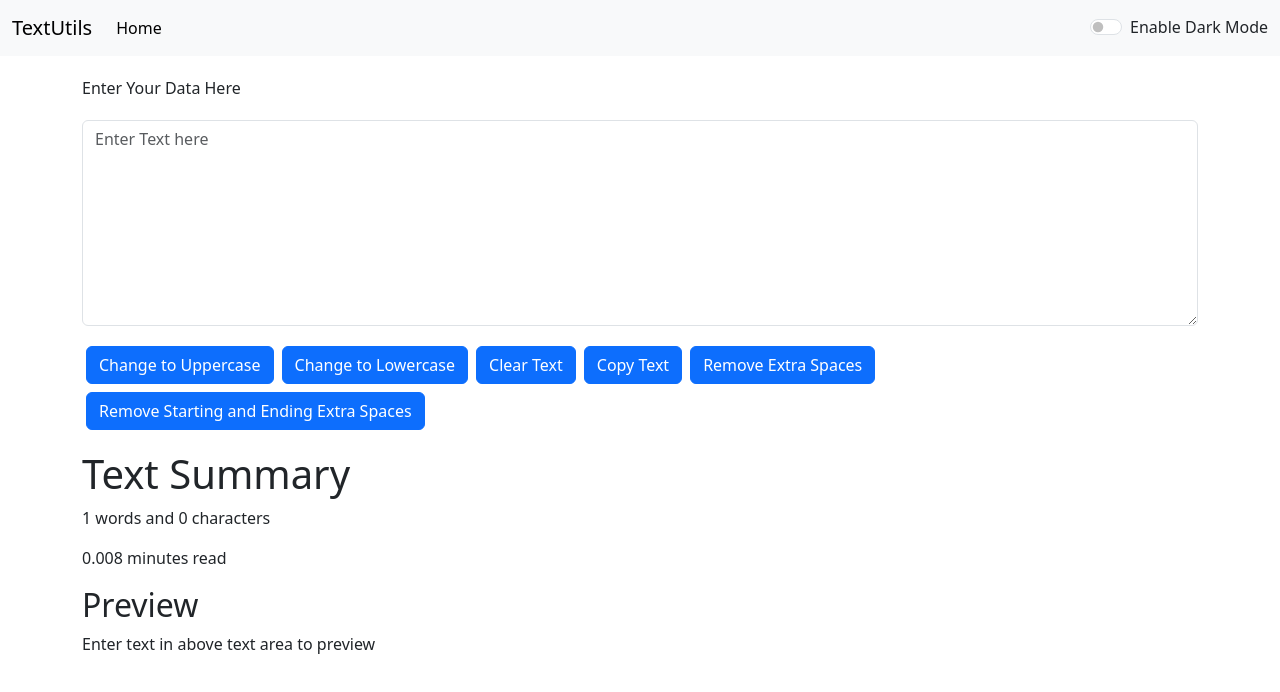
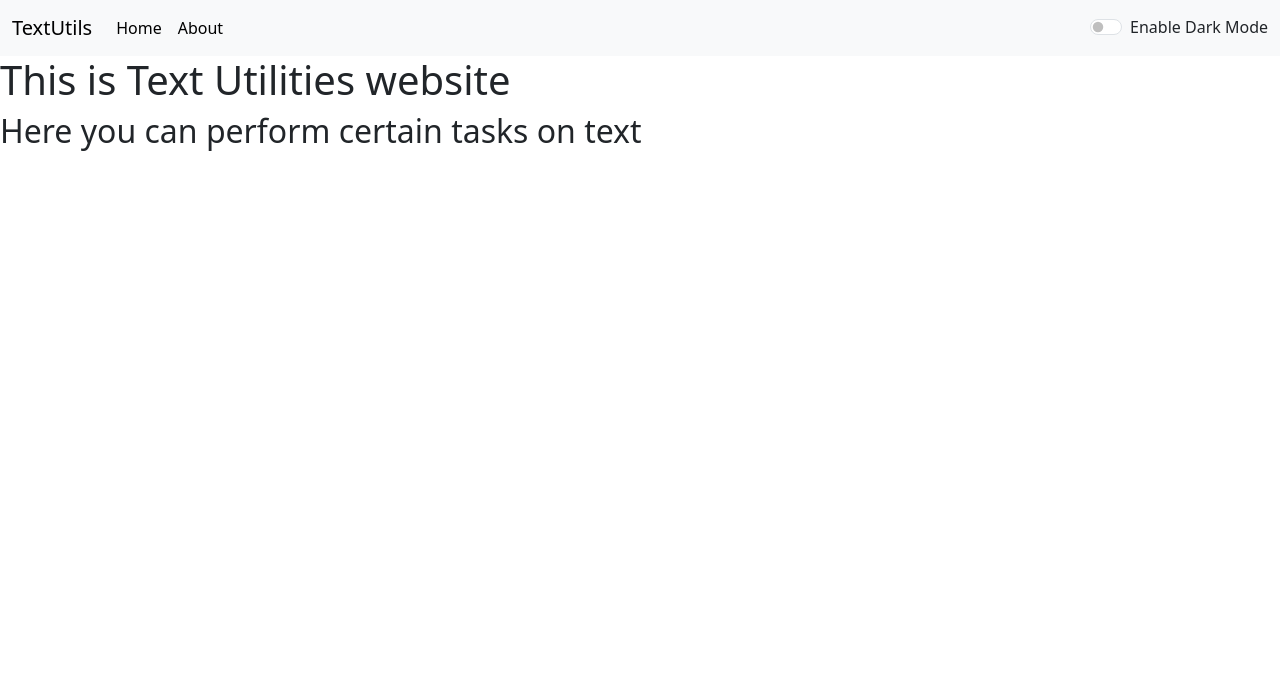
Before and after one commit to riteshsharma-pc/textutils, a React (Create React App) app: page /about in a window 1280 px wide. Shown: the top 692 px of the page. Built offline with nearby package versions, Linux system fonts and the light colour scheme.

Commit message:
adding router

```diff
--- a/package.json
+++ b/package.json
@@ -8,6 +8,8 @@
     "@testing-library/user-event": "^13.5.0",
     "react": "^18.2.0",
     "react-dom": "^18.2.0",
+    "react-router": "^6.8.1",
+    "react-router-dom": "^6.8.1",
     "react-scripts": "5.0.1",
     "web-vitals": "^2.1.4"
   },
--- a/src/App.js
+++ b/src/App.js
@@ -1,8 +1,12 @@
+import React from "react";
 import Navbar from "./components/Navbar";
 import Workspace from "./components/Workspace";
+import About from "./components/About";
 import { useState } from 'react'
 import './App.css'
 import Alert from "./components/Alert";
+import { Route, BrowserRouter,  Routes } from 'react-router-dom';
+
 function App() {
   const [mode, setMode] = useState('light')
   const [filter, setFilter] = useState()
@@ -56,9 +60,14 @@ function App() {
   }
   return (
     <>
+    <BrowserRouter>
       <Navbar title="TextUtils" switchDarkMode={switchDarkMode} mode={mode} filter={filter} />
       <Alert alert={alert} />
-      <Workspace textarea={textarea} showAlert={showAlert} />
+      <Routes>
+      <Route path="/" element={<Workspace textarea={textarea} showAlert={showAlert} />} />
+      <Route path="/about" element={<About />} />
+      </Routes>
+    </BrowserRouter>
     </>
   );
 }
--- /dev/null
+++ b/src/components/About.js
@@ -0,0 +1,8 @@
+export default function About() {
+    return(
+        <>
+            <h1>This is Text Utilities website</h1>
+            <h2>Here you can perform certain tasks on text</h2>
+        </>
+    )
+};
--- a/src/components/Navbar.js
+++ b/src/components/Navbar.js
@@ -1,16 +1,21 @@
+import { Link } from "react-router-dom";
+
 export default function Navbar(props) {
     return (
         <>
             <nav className="navbar navbar-expand-lg bg-body-tertiary" data-bs-theme={props.mode}>
                 <div className="container-fluid">
-                    <a className="navbar-brand" href="/">{props.title}</a>
+                    <Link className="navbar-brand" to='/'>{props.title}</Link>
                     <button className="navbar-toggler" type="button" data-bs-toggle="collapse" data-bs-target="#navbarSupportedContent" aria-controls="navbarSupportedContent" aria-expanded="false" aria-label="Toggle navigation">
                         <span className={`navbar-toggler-icon ${props.filter}`}></span>
                     </button>
                     <div className="collapse navbar-collapse" id="navbarSupportedContent">
                         <ul className="navbar-nav me-auto mb-2 mb-lg-0">
                             <li className="nav-item">
-                                <a className="nav-link active" aria-current="page" href="/">Home</a>
+                                <Link className="nav-link active" aria-current="page" to='/'>Home</Link>
+                            </li>
+                            <li className="nav-item">
+                                <Link className="nav-link active" aria-current="page" to={'/about'}>About</Link>
                             </li>
                         </ul>
                         <div className={`form-check form-switch text-${props.mode === 'dark' ? 'light' : 'dark'}`}>
--- a/src/components/Workspace.js
+++ b/src/components/Workspace.js
@@ -30,6 +30,7 @@ export default function Workspace(props) {
         setData(newData.join(" "))
         props.showAlert('success', 'Extra Spaces are removed')
     }
+
     return (
         <>
             <div className="container">
@@ -45,7 +46,7 @@ export default function Workspace(props) {
                 </div>
                 <div>
                     <h1>Text Summary</h1>
-                    <p>{data.split(' ').length} words and {data.length} characters</p>
+                    <p>{data.length===0 ? '0' : data.split(/[ ]+/).length} words and {data.length} characters</p>
                     <p>{0.008 * data.split(' ').length} minutes read</p>
                     <h2>Preview</h2>
                     <p>{data.length>0 ? data : 'Enter text in above text area to preview'}</p>
```
Also changed, not shown: 1 other file (tests, documents, lock files or other folders).
